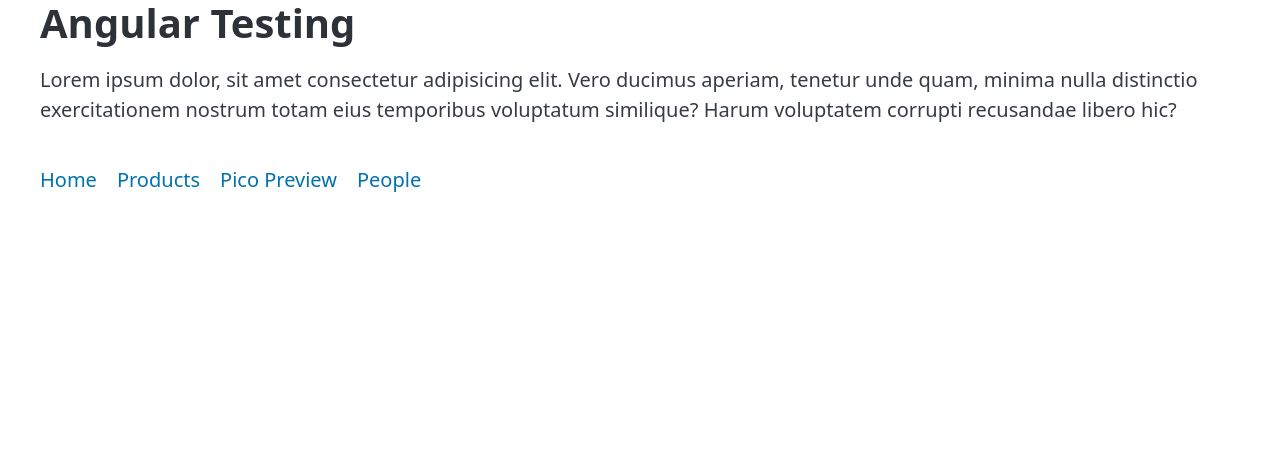
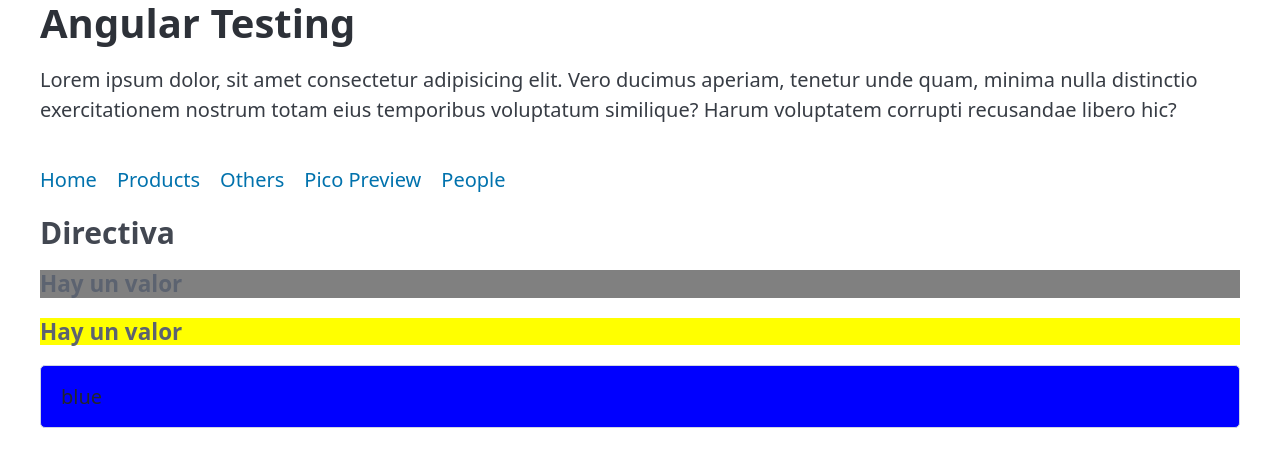
Before and after one commit to BilbaoJ/ng-testing-platzi, an Angular app: page /others in a window 1280 px wide. Before the commit this address led to /. Shown: the top 466 px of the page. Built offline with nearby package versions, Linux system fonts and the light colour scheme.

Commit message:
Creating directive

```diff
--- a/src/app/app.component.html
+++ b/src/app/app.component.html
@@ -10,6 +10,9 @@
         <a routerLink="/products">Products</a>
       </li>
       <li>
+        <a routerLink="/others">Others</a>
+      </li>
+      <li>
         <a routerLink="/pico-preview">Pico Preview</a>
       </li>
       <li>
--- a/src/app/app.routes.ts
+++ b/src/app/app.routes.ts
@@ -2,6 +2,7 @@
 import { ProductsComponent } from './components/products/products.component';
 import { PicPreviewComponent } from './components/pic-preview/pic-preview.component';
 import { PeopleComponent } from './components/people/people.component';
+import { OthersComponent } from './components/others/others.component';
 
 export const routes: Routes = [
   {
@@ -15,5 +16,9 @@
   {
     path: 'people',
     component: PeopleComponent
+  },
+  {
+    path: 'others',
+    component: OthersComponent
   }
 ];
--- /dev/null
+++ b/src/app/components/others/others.component.html
@@ -0,0 +1,6 @@
+<section class="container">
+  <h3>Directiva</h3>
+  <h5 highligth>Hay un valor</h5>
+  <h5 highligth="yellow">Hay un valor</h5>
+  <input type="text" [highligth]="color" [(ngModel)]="color">
+</section>
--- /dev/null
+++ b/src/app/components/others/others.component.ts
@@ -0,0 +1,15 @@
+import { Component } from '@angular/core';
+import { FormsModule } from '@angular/forms';
+import { HighligthDirective } from '../../directives/highligth.directive';
+
+@Component({
+  selector: 'app-others',
+  standalone: true,
+  imports: [FormsModule, HighligthDirective],
+  templateUrl: './others.component.html',
+  styleUrl: './others.component.scss'
+})
+export class OthersComponent {
+  color = 'blue';
+
+}
--- /dev/null
+++ b/src/app/directives/highligth.directive.ts
@@ -0,0 +1,22 @@
+import { Directive, ElementRef, Input } from '@angular/core';
+
+@Directive({
+  selector: '[highligth]',
+  standalone: true
+})
+export class HighligthDirective {
+
+  @Input('highligth') bgColor = '';
+  defaultColor = 'gray';
+
+  constructor(
+    private element: ElementRef
+  ) {
+    this.element.nativeElement.style.backgroundColor = this.defaultColor;
+  }
+
+  ngOnChanges(): void {
+    this.element.nativeElement.style.backgroundColor = this.bgColor || this.defaultColor;
+  }
+
+}
```
Also changed, not shown: src/app/components/others/others.component.scss (added), 2 other files (tests, documents, lock files or other folders).
